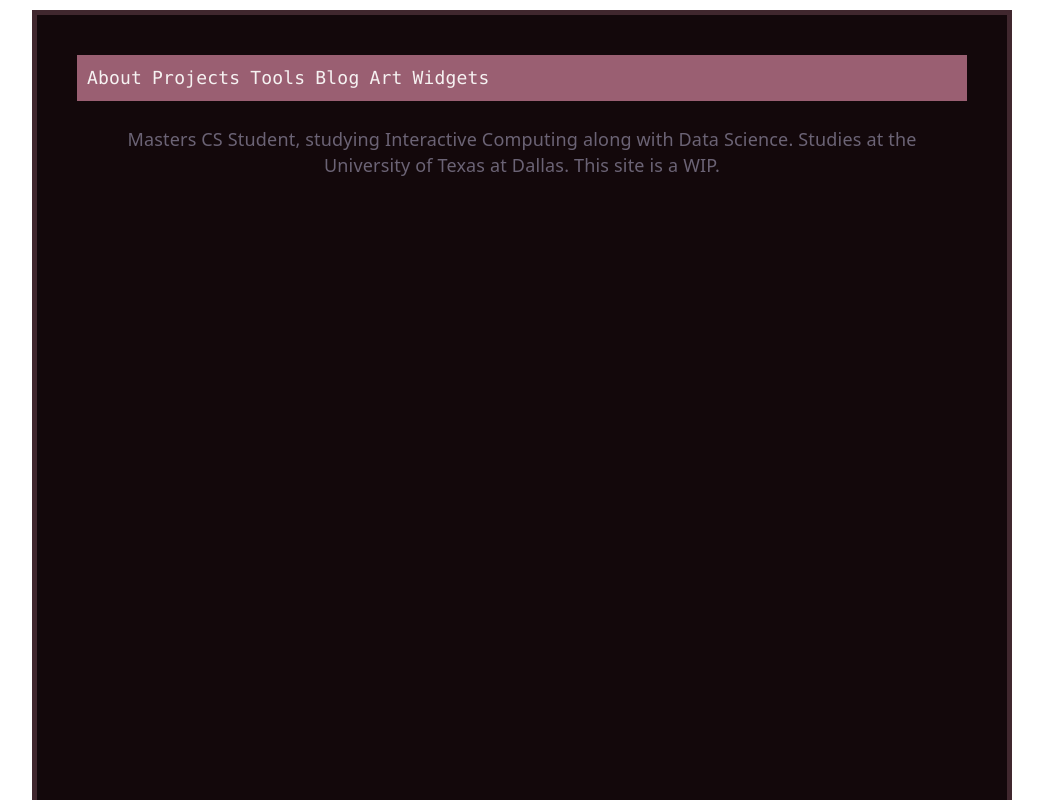
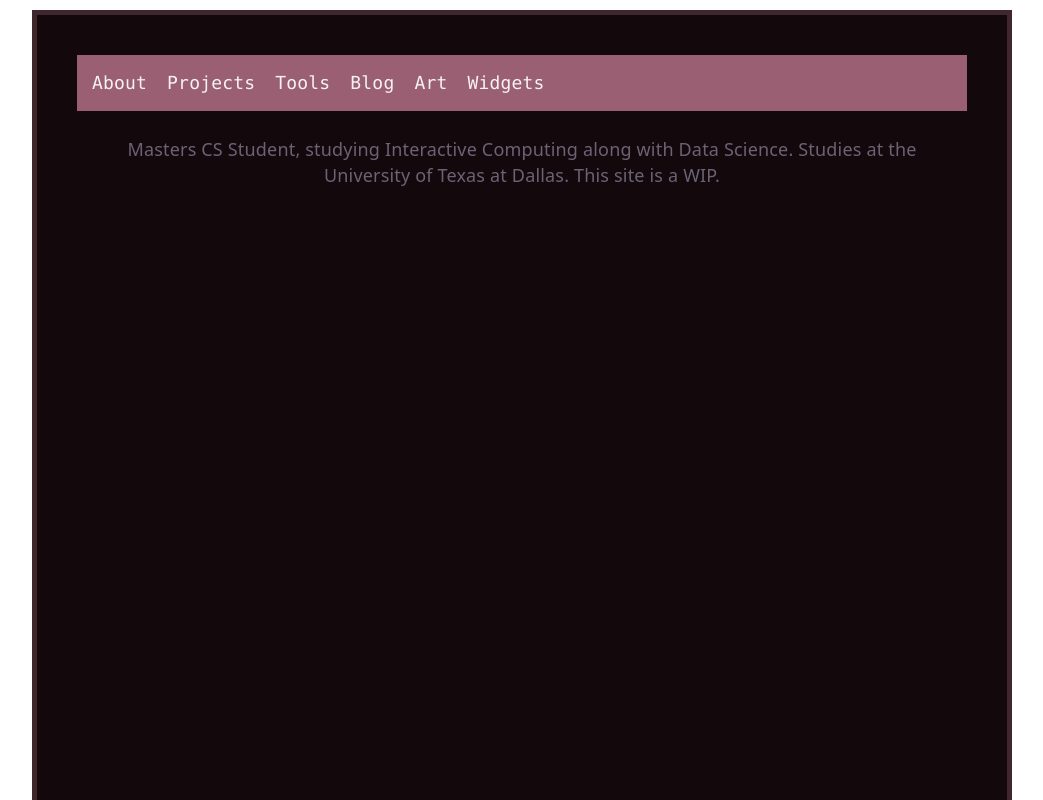
Before and after one commit to raspberryhelp/raspberryhelpdev, a React (Vite) app in the folder raspberryhelppersonal/: page / in a window 1280 px wide. Shown: the top 800 px of the page, without its empty margins (118-1161 px from the left). Built offline with nearby package versions, Linux system fonts and the light colour scheme.

Commit message:
Changed the background, adjusted the nav a bit

```diff
--- a/raspberryhelppersonal/src/App.css
+++ b/raspberryhelppersonal/src/App.css
@@ -201,8 +201,8 @@
 {
   max-width: 980px;
   margin:20px;
-  padding:10px;
-  gap:10px;
+  padding:15px;
+  gap:20px;
   background-color: #9a5f72;
   color:#ceb0a7;
   display:flex;
--- a/raspberryhelppersonal/src/index.css
+++ b/raspberryhelppersonal/src/index.css
@@ -35,7 +35,7 @@
   :root {
     --text: #efe3e3;
     --text-h: #f3f4f6;
-    --bg: #13080b;
+    --bg: #3d2737;
     --border: #2e303a;
     --code-bg: #1f2028;
     --accent: #9a5f72;
```
